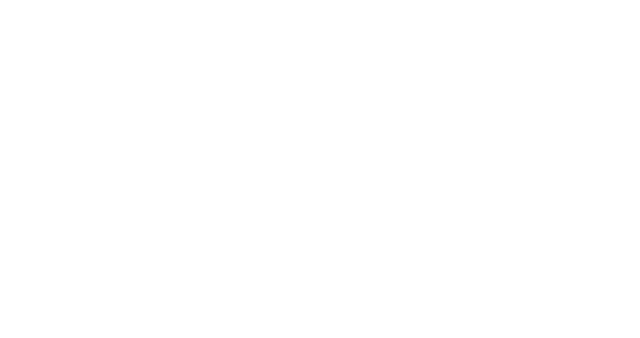
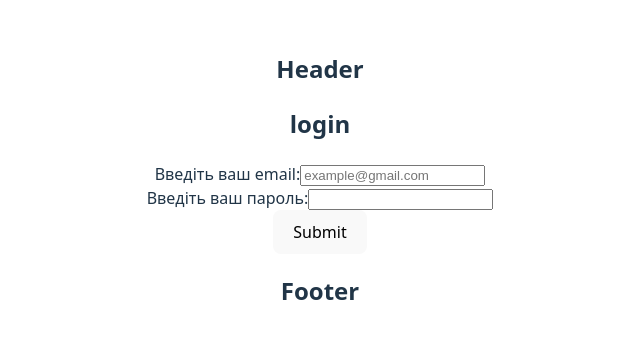
Before and after one commit to Nik91K/EM12-Technical-Task, a React (Vite) app: page /login in a window 1280 px wide. Before the commit this address had no page. Shown: the part 220-558 px from the top of the page, without its empty margins (320-960 px from the left). Built offline with nearby package versions, Linux system fonts and the light colour scheme.

Commit message:
added login page

```diff
--- /dev/null
+++ b/src/components/submitComponent/submitComponent.tsx
@@ -0,0 +1,9 @@
+import './submitComponent.css';
+
+const SubmitComponent = () => {
+    return (
+        <button type='submit' className='submitButton'>Submit</button>
+    )
+}
+
+export default SubmitComponent
--- a/src/main.tsx
+++ b/src/main.tsx
@@ -4,12 +4,14 @@ import { BrowserRouter, Route, Routes } from 'react-router'
 
 import App from './App.tsx'
 import RegisterPage from './pages/Authentication/RegisterPage/registerPage'
+import LoginPage from './pages/Authentication/LoginPage/loginPage.tsx'
 
 createRoot(document.getElementById('root')!).render(
   <BrowserRouter>
     <Routes>
       <Route path="/" element={<App />} />
       <Route path='/register' element={<RegisterPage />} />
+      <Route path='/login' element={<LoginPage />} />
     </Routes>
   </BrowserRouter>,
 )
--- a/src/pages/Authentication/LoginPage/loginPage.tsx
+++ b/src/pages/Authentication/LoginPage/loginPage.tsx
@@ -0,0 +1,24 @@
+import './loginPage.css'
+import LayoutPage from '../../../layoutPage';
+import InputComponent from '../../../components/inputComponent/inputComponent';
+import SubmitComponent from '../../../components/submitComponent/submitComponent';
+
+const LoginPage = () => {
+    return (
+        <LayoutPage title='login'>
+            <form>
+               <div>
+                 <label htmlFor="email">Введіть ваш email:</label>
+                 <InputComponent name="email" id="email" type="email" placeholder='example@gmail.com'/>
+               </div>
+               <div>
+                 <label htmlFor="password">Введіть ваш пароль:</label>
+                 <InputComponent name="password" id="password" type="password" minLength={8} maxLength={16}/>
+               </div>
+               <SubmitComponent />
+            </form>
+        </LayoutPage>
+    )
+}
+
+export default LoginPage
--- a/src/pages/Authentication/RegisterPage/registerPage.tsx
+++ b/src/pages/Authentication/RegisterPage/registerPage.tsx
@@ -2,6 +2,8 @@ import './registerPage.css';
 import LayoutPage from '../../../layoutPage';
 import { UserType } from '../../../types/userTypes';
 import { useState } from 'react';
+import InputComponent from '../../../components/inputComponent/inputComponent';
+import SubmitComponent from '../../../components/submitComponent/submitComponent';
 
 export function getFormInputValueByName(form: HTMLFormElement, name: string): string {
     const control = form.elements.namedItem(name) as HTMLInputElement;
@@ -47,21 +49,21 @@ const RegisterPage = () => {
       }
 
     return (
-        <LayoutPage title='Login'>
+        <LayoutPage title='Register'>
             <form onSubmit={handleSubmit}>
                <div>
                  <label htmlFor="name">Введіть ім'я користувача:</label>
-                 <input name="name" id="name" type="text" minLength={2} onChange={handleChange} value={userData.name}></input>
+                 <InputComponent name="name" id="name" type="text" minLength={2} onChange={handleChange} value={userData.name} />
                </div>
                <div>
                  <label htmlFor="email">Введіть ваш email:</label>
-                 <input name="email" id="email" type="email" placeholder='example@gmail.com' onChange={handleChange} value={userData.email}></input>
+                 <InputComponent name="email" id="email" type="email" placeholder='example@gmail.com' onChange={handleChange} value={userData.email} />
                </div>
                <div>
                  <label htmlFor="password">Введіть ваш пароль:</label>
-                 <input name="password" id="password" type="password" minLength={8} maxLength={16} onChange={handleChange} value={userData.password}></input>
+                 <InputComponent name="password" id="password" type="password" minLength={8} maxLength={16} onChange={handleChange} value={userData.password}/>
                </div>
-               <button type="submit">Відправити</button>
+               <SubmitComponent />
             </form>
         </LayoutPage>
     )
```
Also changed, not shown: src/components/submitComponent/submitComponent.css (added), src/pages/Authentication/LoginPage/loginPage.css (added).
